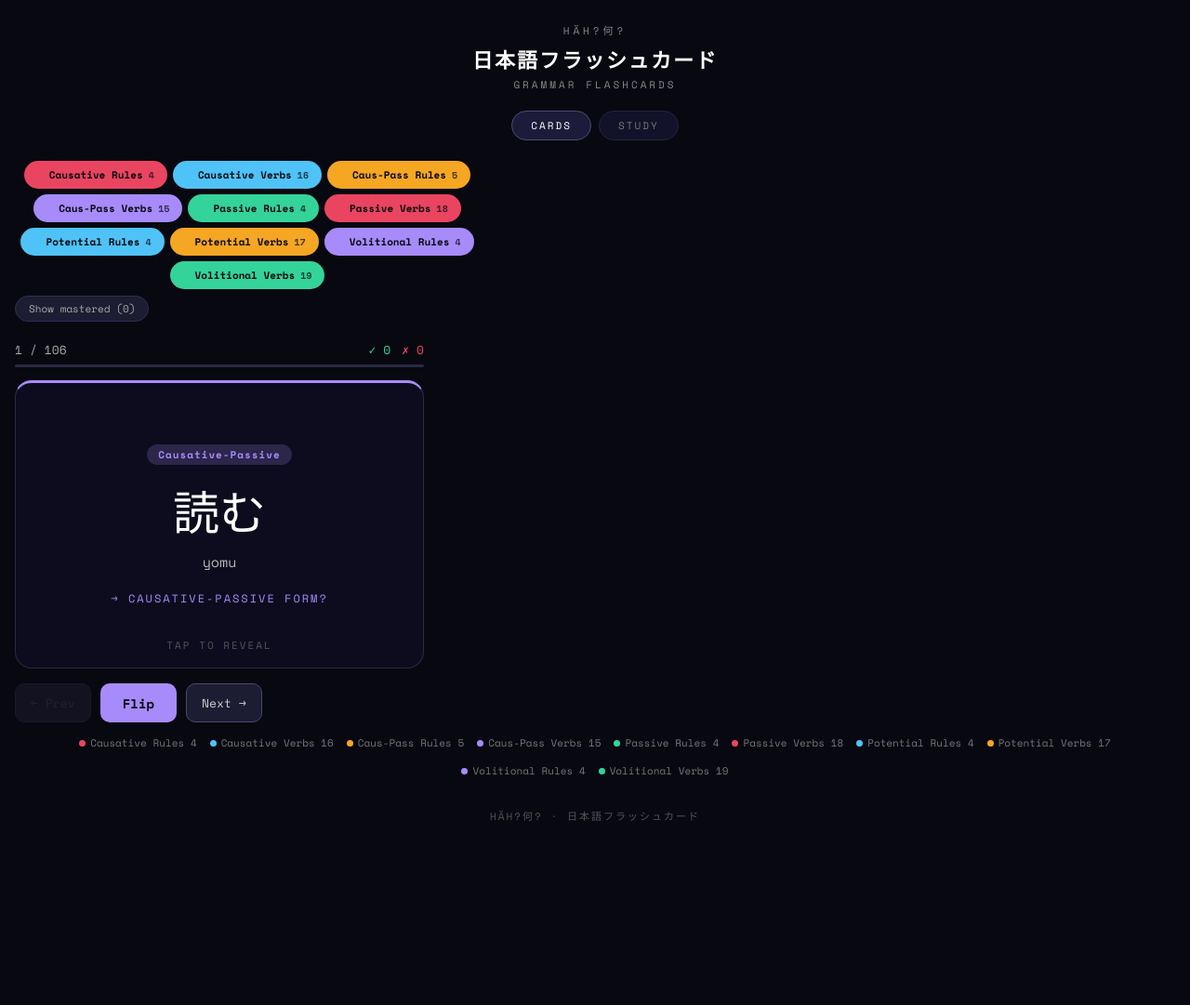
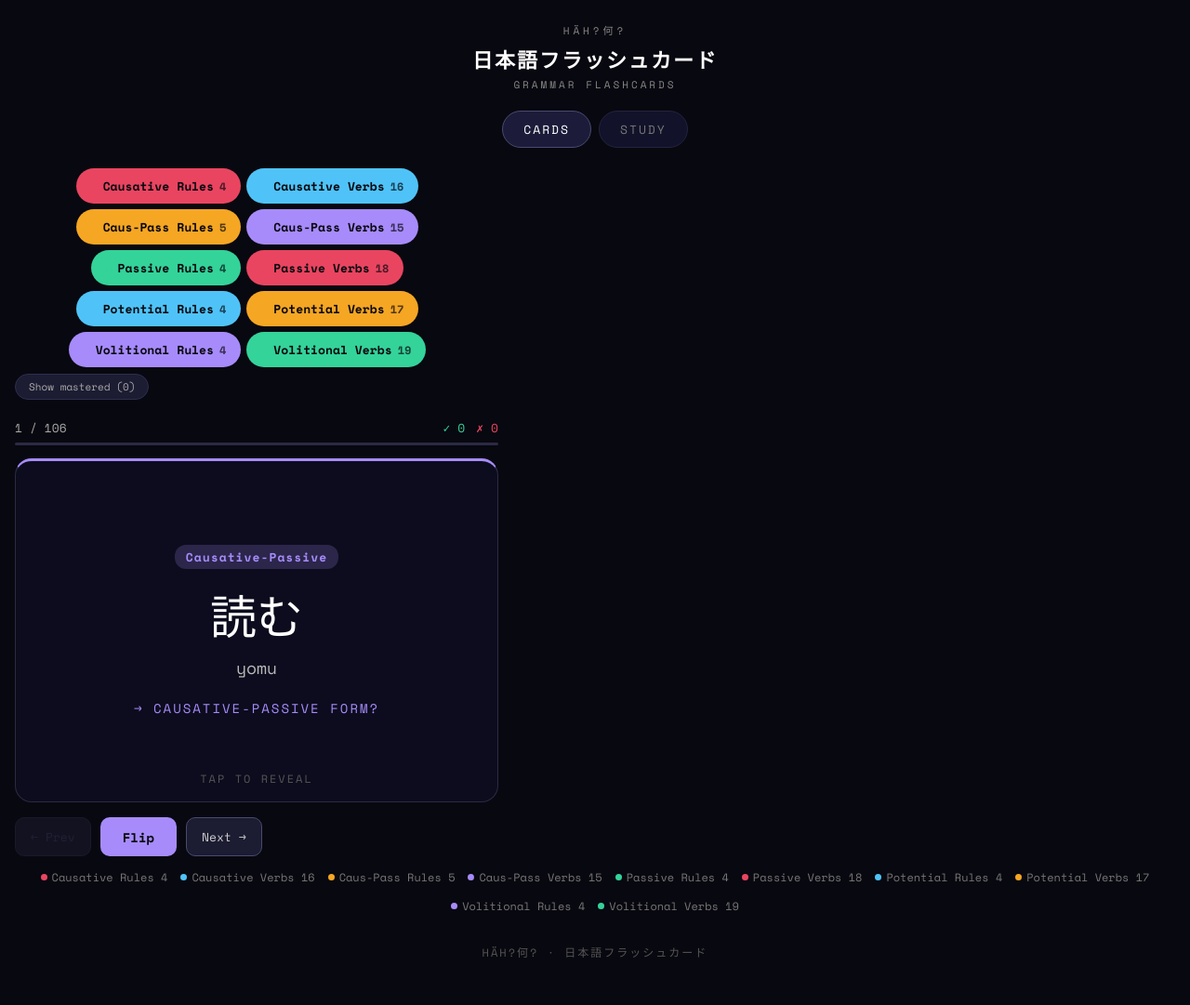
Before and after one commit to SHosio/hah-nani, a PHP site: page / in a window 1280 px wide. Shown: the whole page at 93% size. Before the commit the page ends 883 px from the top, so only its background shows below. Run offline with PHP 8.4, Linux system fonts and the light colour scheme; data that the repository does not hold is empty.

Commit message:
fix: enlarge type across cards and study view
Bumped ~50 font sizes, widened the card to 520px and raised its fixed height so
the larger text fits. Long generated rule cards now scroll inside the face.

Co-Authored-By: Claude Opus 5 (1M context) <noreply@anthropic.com>

```diff
--- a/index.php
+++ b/index.php
@@ -215,7 +215,9 @@ if ($action) {
 body{min-height:100vh;background:#080810;display:flex;flex-direction:column;align-items:center;font-family:'Noto Serif JP',Georgia,serif;padding:24px 16px 48px;}
 .ci{transition:transform .45s cubic-bezier(.4,2,.55,1);transform-style:preserve-3d;width:100%;height:100%;}
 .fl{transform:rotateY(180deg);}
-.fc{position:absolute;width:100%;height:100%;backface-visibility:hidden;-webkit-backface-visibility:hidden;border-radius:18px;}
+/* overflow-y lets a long generated rule scroll inside the face rather than
+   spilling out of the fixed height the 3D flip needs. */
+.fc{position:absolute;width:100%;height:100%;backface-visibility:hidden;-webkit-backface-visibility:hidden;border-radius:18px;overflow-y:auto;}
 .bk{transform:rotateY(180deg);}
 .btn{cursor:pointer;border:none;border-radius:10px;font-family:'Space Mono',monospace;transition:all .18s;}
 .btn:hover{transform:translateY(-2px);opacity:.85;}
@@ -227,42 +229,42 @@ body{min-height:100vh;background:#080810;display:flex;flex-direction:column;alig
 
 /* Deck picker */
 #deck-picker{display:flex;gap:6px;margin-bottom:7px;flex-wrap:wrap;justify-content:center;max-width:500px;}
-#deck-picker .pill{font-size:11px;padding:6px 13px;display:flex;align-items:center;gap:6px;}
+#deck-picker .pill{font-size:13px;padding:8px 15px;display:flex;align-items:center;gap:6px;}
 .deck-dot{width:7px;height:7px;border-radius:50%;display:inline-block;flex-shrink:0;}
-.deck-count{opacity:.7;font-size:10px;}
+.deck-count{opacity:.7;font-size:12px;}
 
 /* Show mastered toggle */
 #mastered-toggle{margin-bottom:20px;}
-#mastered-toggle .pill{font-size:11px;padding:5px 14px;}
+#mastered-toggle .pill{font-size:13px;padding:7px 16px;}
 
 /* Progress */
-#progress-area{width:100%;max-width:440px;margin-bottom:14px;}
+#progress-area{width:100%;max-width:520px;margin-bottom:14px;}
 .progress-bar{height:3px;background:#2a2a45;border-radius:2px;}
 .progress-fill{height:100%;border-radius:2px;transition:width .4s;}
 
 /* Card */
-#card-wrapper{perspective:1000px;width:100%;max-width:440px;margin-bottom:16px;cursor:pointer;}
+#card-wrapper{perspective:1000px;width:100%;max-width:520px;margin-bottom:16px;cursor:pointer;}
 .card-front,.card-back{background:#0c0c1e;display:flex;flex-direction:column;align-items:center;justify-content:center;text-align:center;}
 .card-front{padding:32px;}
 .card-back{padding:28px;}
 
-.rule-badge{margin-bottom:10px;font-family:'Space Mono',monospace;font-size:11px;color:#aaa;letter-spacing:2px;border:1px dashed #555;padding:3px 12px;border-radius:8px;}
-.form-badge{padding:3px 12px;border-radius:12px;font-family:'Space Mono',monospace;font-size:11px;font-weight:700;letter-spacing:1px;margin-bottom:12px;display:inline-block;}
+.rule-badge{margin-bottom:10px;font-family:'Space Mono',monospace;font-size:13px;color:#aaa;letter-spacing:2px;border:1px dashed #555;padding:3px 12px;border-radius:8px;}
+.form-badge{padding:3px 12px;border-radius:12px;font-family:'Space Mono',monospace;font-size:13px;font-weight:700;letter-spacing:1px;margin-bottom:12px;display:inline-block;}
 .verb-jp{font-size:50px;color:#fff;margin-bottom:8px;}
-.verb-romaji{font-family:'Space Mono',monospace;color:#bbb;font-size:15px;margin-bottom:20px;}
-.form-prompt{font-family:'Space Mono',monospace;font-size:12px;letter-spacing:2px;}
-.rule-front{font-size:17px;color:#fff;line-height:1.6;margin-bottom:8px;}
-.rule-frontsub{font-family:'Space Mono',monospace;color:#aaa;font-size:12px;}
-.tap-hint{position:absolute;bottom:16px;font-family:'Space Mono',monospace;color:#555;font-size:11px;letter-spacing:2px;}
+.verb-romaji{font-family:'Space Mono',monospace;color:#bbb;font-size:18px;margin-bottom:20px;}
+.form-prompt{font-family:'Space Mono',monospace;font-size:14px;letter-spacing:2px;}
+.rule-front{font-size:20px;color:#fff;line-height:1.6;margin-bottom:8px;}
+.rule-frontsub{font-family:'Space Mono',monospace;color:#aaa;font-size:14px;}
+.tap-hint{position:absolute;bottom:16px;font-family:'Space Mono',monospace;color:#555;font-size:12px;letter-spacing:2px;}
 
-.answer-jp{font-size:38px;color:#fff;margin-bottom:6px;}
-.answer-romaji{font-family:'Space Mono',monospace;font-size:15px;margin-bottom:18px;}
-.rule-back{font-size:17px;color:#fff;line-height:1.6;}
-.rule-backromaji{font-family:'Space Mono',monospace;font-size:13px;margin-bottom:18px;}
+.answer-jp{font-size:42px;color:#fff;margin-bottom:6px;}
+.answer-romaji{font-family:'Space Mono',monospace;font-size:18px;margin-bottom:18px;}
+.rule-back{font-size:20px;color:#fff;line-height:1.6;}
+.rule-backromaji{font-family:'Space Mono',monospace;font-size:15px;margin-bottom:18px;}
 .divider{width:100%;border-top:1px solid #2a2a45;padding-top:14px;margin-top:0;}
-.ex-jp{color:#eee;font-size:15px;margin-bottom:6px;line-height:1.6;}
-.ex-romaji{font-family:'Space Mono',monospace;color:#aaa;font-size:12px;margin-bottom:5px;}
-.ex-en{color:#777;font-size:13px;font-style:italic;}
+.ex-jp{color:#eee;font-size:18px;margin-bottom:6px;line-height:1.6;}
+.ex-romaji{font-family:'Space Mono',monospace;color:#aaa;font-size:14px;margin-bottom:5px;}
+.ex-en{color:#777;font-size:15px;font-style:italic;}
 
 /* Mastered star */
 .master-btn{position:absolute;top:12px;right:12px;background:none;border:none;cursor:pointer;font-size:20px;opacity:.7;transition:all .18s;z-index:10;}
@@ -290,32 +292,32 @@ body{min-height:100vh;background:#080810;display:flex;flex-direction:column;alig
 
 /* Legend */
 #legend{display:flex;gap:14px;flex-wrap:wrap;justify-content:center;margin-top:4px;}
-#legend .item{font-family:'Space Mono',monospace;font-size:11px;color:#777;display:flex;align-items:center;gap:5px;}
+#legend .item{font-family:'Space Mono',monospace;font-size:12px;color:#777;display:flex;align-items:center;gap:5px;}
 
 /* Footer */
-#footer{margin-top:32px;font-family:'Space Mono',monospace;font-size:11px;color:#555;letter-spacing:2px;}
+#footer{margin-top:32px;font-family:'Space Mono',monospace;font-size:12px;color:#555;letter-spacing:2px;}
 
 /* No cards */
-#no-cards{color:#aaa;font-family:'Space Mono',monospace;font-size:13px;margin-top:40px;display:none;}
+#no-cards{color:#aaa;font-family:'Space Mono',monospace;font-size:15px;margin-top:40px;display:none;}
 
 /* ─── View switcher ─── */
 #view-nav{display:flex;gap:8px;margin-bottom:22px;}
-#view-nav .pill{font-size:11px;padding:7px 20px;letter-spacing:2px;background:#12122a;color:#777;border:1px solid #23233f;}
+#view-nav .pill{font-size:13px;padding:9px 22px;letter-spacing:2px;background:#12122a;color:#777;border:1px solid #23233f;}
 #view-nav .pill.active{background:#1c1c3a;color:#fff;border-color:#4a4a70;}
 
 /* ─── Study view ─── */
 #view-study{width:100%;max-width:760px;display:flex;flex-direction:column;align-items:stretch;}
 
 #chapter-tabs{display:flex;gap:6px;flex-wrap:wrap;margin-bottom:16px;}
-#chapter-tabs .pill{font-size:11px;padding:7px 14px;background:#12122a;color:#888;border:1px solid #23233f;display:flex;gap:7px;align-items:center;}
+#chapter-tabs .pill{font-size:13px;padding:9px 16px;background:#12122a;color:#888;border:1px solid #23233f;display:flex;gap:7px;align-items:center;}
 #chapter-tabs .pill.active{background:#1c1c3a;color:#fff;border-color:#4a4a70;}
 #chapter-tabs .tick{font-size:10px;color:#34d399;}
 
 #chapter-panel{background:#0c0c1e;border:1px solid #23233f;border-radius:16px;padding:20px 22px;margin-bottom:18px;}
 .chapter-head{display:flex;align-items:baseline;gap:10px;margin-bottom:4px;flex-wrap:wrap;}
-.chapter-head .jp{font-size:19px;color:#fff;}
-.chapter-head .en{font-family:'Space Mono',monospace;font-size:12px;color:#888;}
-.chapter-meta{font-family:'Space Mono',monospace;font-size:10px;color:#555;letter-spacing:1px;margin-bottom:16px;}
+.chapter-head .jp{font-size:22px;color:#fff;}
+.chapter-head .en{font-family:'Space Mono',monospace;font-size:13px;color:#888;}
+.chapter-meta{font-family:'Space Mono',monospace;font-size:11px;color:#555;letter-spacing:1px;margin-bottom:16px;}
 
 .point{display:flex;gap:11px;align-items:flex-start;padding:9px 10px;border-radius:9px;cursor:pointer;transition:background .15s;}
 .point:hover{background:#13132a;}
@@ -774,7 +776,7 @@ function render() {
     // Card wrapper
     const wrapper = document.getElementById('card-wrapper');
     wrapper.style.display = 'block';
-    wrapper.style.height = isRule ? '350px' : '310px';
+    wrapper.style.height = isRule ? '420px' : '370px';
 
     // Flip state
     const inner = document.getElementById('card-inner');
```
Also changed, not shown: other parts of index.php (+23 -23 lines).
